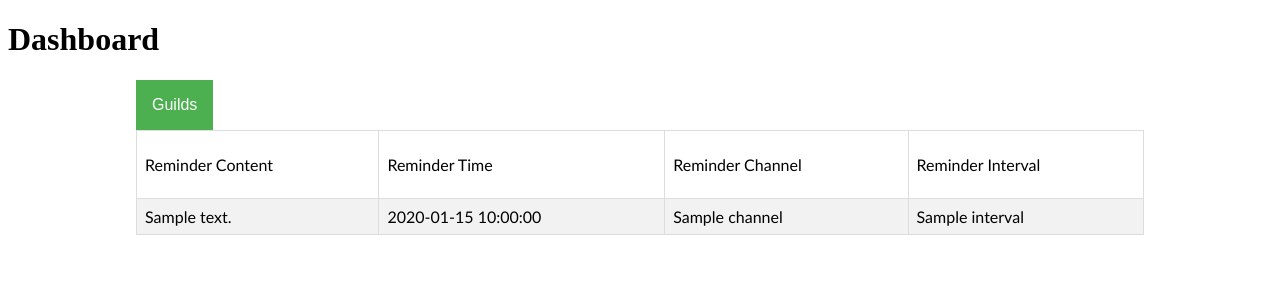
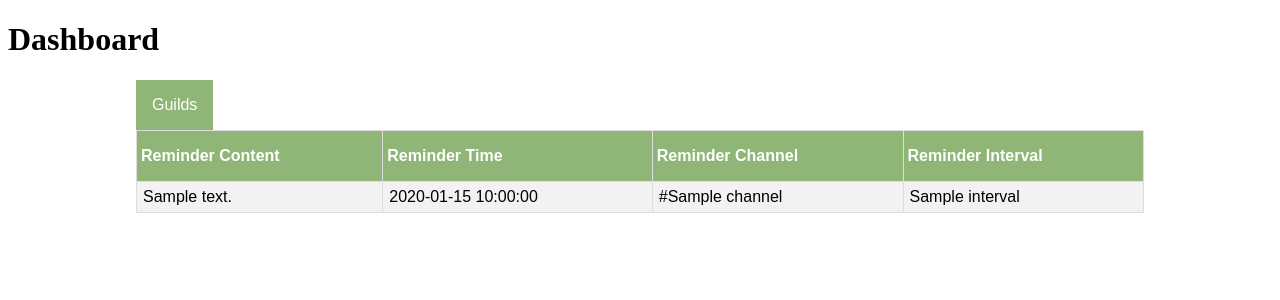
Before and after one commit to JARL-B/JARL, a Flask app: template Web/app/templates/dashboard.html in a window 1280 px wide. Shown: the top 300 px of the page. Run offline with Flask 2, Linux system fonts and the light colour scheme; the template is opened without the code that fills it: most values are stand-ins (such as "Sample title", 1, 10 or a date in 2020); parts of the project's set-up code (start-up, migrations or seed data) failed here and were passed over.

Commit message:
formatting stuff and nicer time/channels in the table

```diff
--- a/Web/app/templates/dashboard.html
+++ b/Web/app/templates/dashboard.html
@@ -5,7 +5,7 @@
   <style>
   /* Dropdown Button */
  .dropbtn {
-     background-color: #4CAF50;
+     background-color: #8fb677;
      color: white;
      padding: 16px;
      font-size: 16px;
@@ -47,26 +47,34 @@
  .dropdown:hover .dropbtn {background-color: #3e8e41;}
 
 #reminders {
-    font-family: "Trebuchet MS", Arial, Helvetica, sans-serif;
-    border-collapse: collapse;
-    width: 100%;
+  font-family: sans-serif;
+  border-collapse: collapse;
+  width: 100%;
 }
 
 #reminders td, #reminders th {
-    border: 1px solid #ddd;
-    padding: 8px;
+  border: 1px solid #ddd;
+  padding: 4px;
 }
 
-#reminders tr:nth-child(even){background-color: #f2f2f2;}
+#reminders td {
+  padding: 6px;
+}
 
-#reminders tr:hover {background-color: #ddd;}
+#reminders tr:nth-child(even) {
+  background-color: #f2f2f2;
+}
+
+#reminders tr:hover {
+  background-color: #ddd;
+}
 
 #reminders th {
-    padding-top: 12px;
-    padding-bottom: 12px;
-    text-align: left;
-    background-color: #4CAF50;
-    color: white;
+  padding-top: 0px;
+  padding-bottom: 0px;
+  text-align: left;
+  background-color: #8fb677;
+  color: white;
 }
 
   </style>
@@ -88,16 +96,16 @@
 
     <table id="reminders">
       <tr>
-        <td><p>Reminder Content</p></td>
-        <td><p>Reminder Time</p></td>
-        <td><p>Reminder Channel</p></td>
-        <td><p>Reminder Interval</p></td>
+        <th><p>Reminder Content</p></th>
+        <th><p>Reminder Time</p></th>
+        <th><p>Reminder Channel</p></th>
+        <th><p>Reminder Interval</p></th>
       </tr>
       {% for reminder in reminders %}
       <tr>
         <td>{{ reminder['message'] }}</td>
         <td>{{ reminder['time'] }}</td>
-        <td>{{ reminder['channel'] }}</td>
+        <td>{{ '#' + reminder['channel']['name'] }}</td>
         <td>{{ reminder['interval'] }}</td>
       </tr>
       {% endfor %}
```
Also changed, not shown: Web/app/routes.py (+10 -2 lines).
